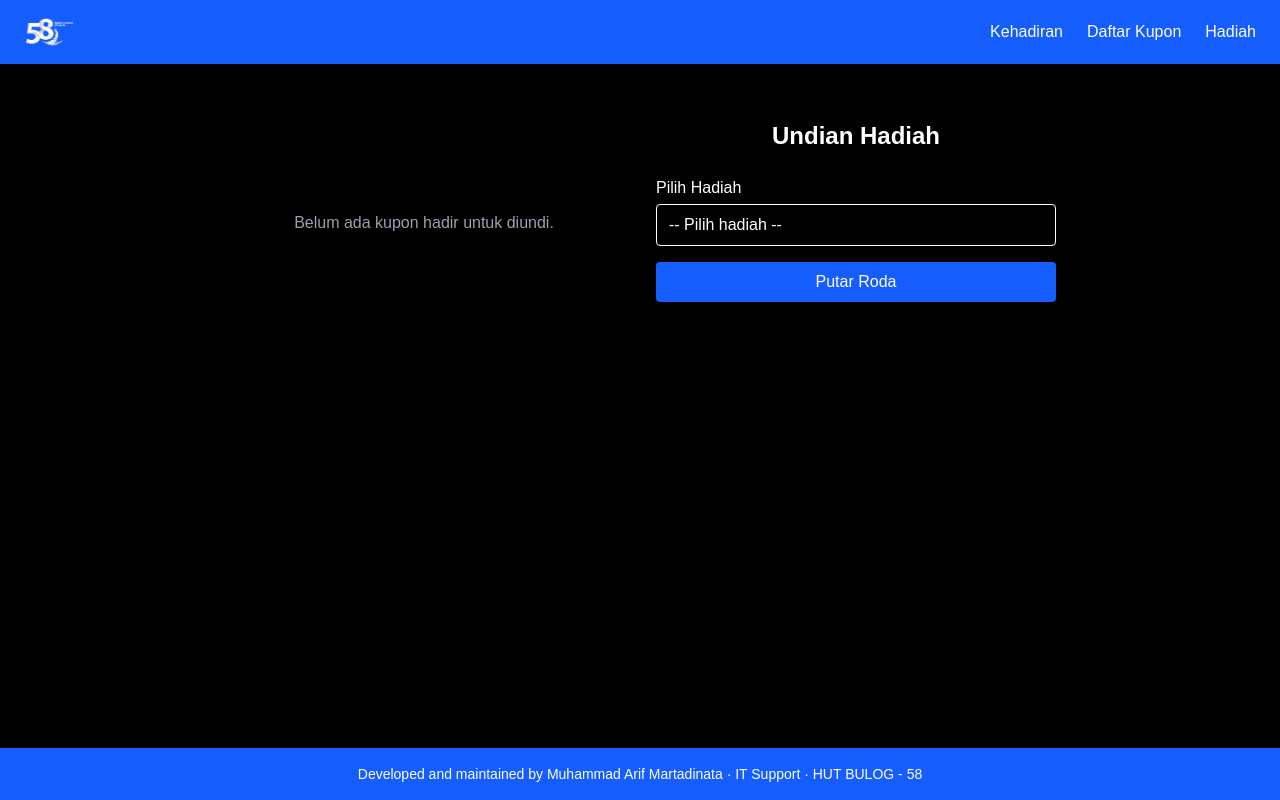
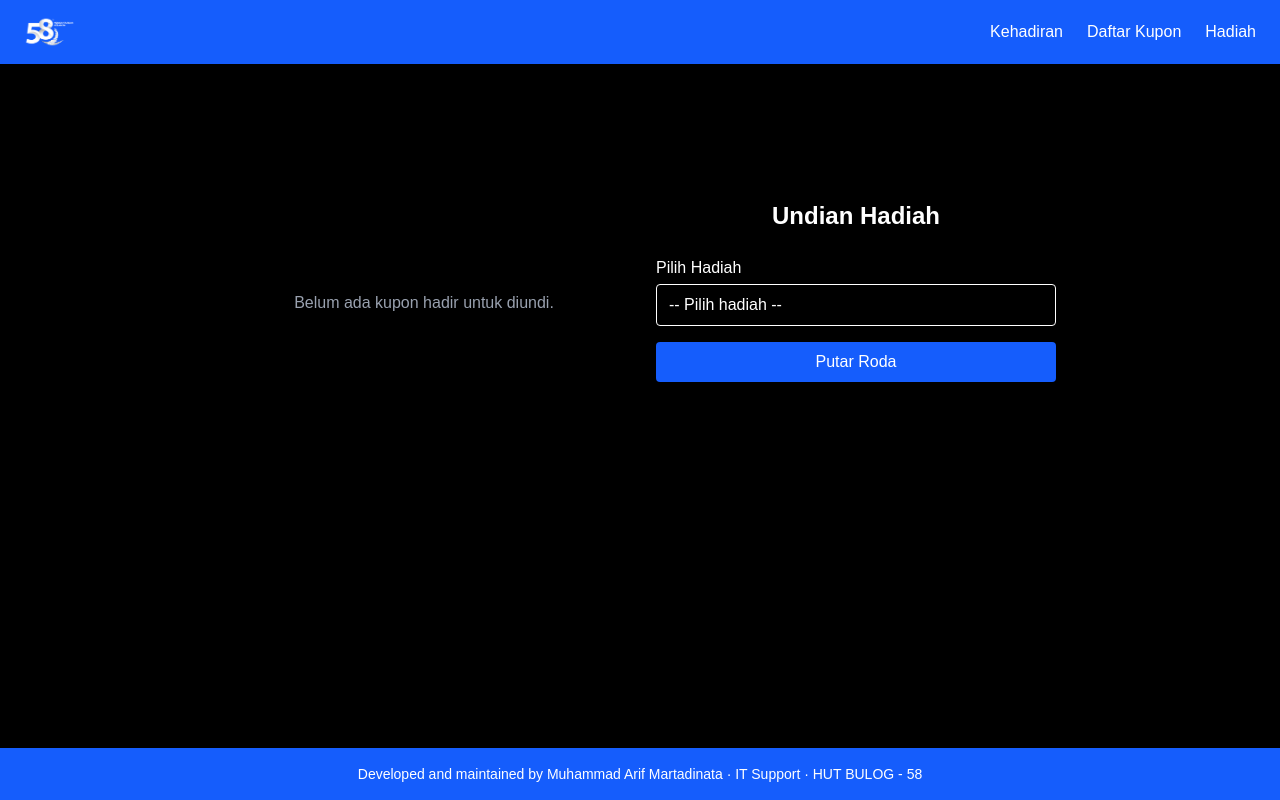
Before and after one commit to muhammadarifmartadinataa/hut-bulog, a Next.js app: page /hadiah in a window 1280 px wide. Built offline with nearby package versions, Linux system fonts and the light colour scheme; no server answers; the database is empty.

Commit message:
FEAT MAIN : UPDATE DROPDOWN DAFTAR-KUPON

```diff
--- a/src/app/daftar-kupon/page.tsx
+++ b/src/app/daftar-kupon/page.tsx
@@ -101,8 +101,8 @@ export default function DaftarKupon() {
             style={inputStyle}
           >
             <option value="" disabled>Pilih Unit Kerja</option>
-            <option value="PT Kopel">PT Kopel</option>
-            <option value="KT Korp">KT Korp</option>
+            <option value="PT KOPEL">PT Kopel</option>
+            <option value="PT Korp">PT Korp</option>
             <option value="Kanwil Lampung">Kanwil Lampung</option>
             <option value="UB Jastasma">UB Jastasma</option>
             <option value="JPL Lampung">JPL Lampung</option>
--- a/src/components/SpinWheel.tsx
+++ b/src/components/SpinWheel.tsx
@@ -82,8 +82,8 @@ export default function SpinWheel() {
     prizeNumber !== null && !mustSpin && !isSaved ? data[prizeNumber] : null;
 
   return (
-    <div className="flex items-start justify-center  bg-black text-white px-4 py-10">
-      <div className="flex flex-col md:flex-row gap-8 w-full max-w-6xl">
+    <div className="flex items-start justify-center  bg-black text-white px-4 py-30">
+    <div className="flex flex-col md:flex-row gap-8 w-full max-w-6xl">
         {/* Kolom 1: Roda Spin */}
         <div className="flex-1 flex justify-center items-center">
           {data.length === 0 ? (
```
